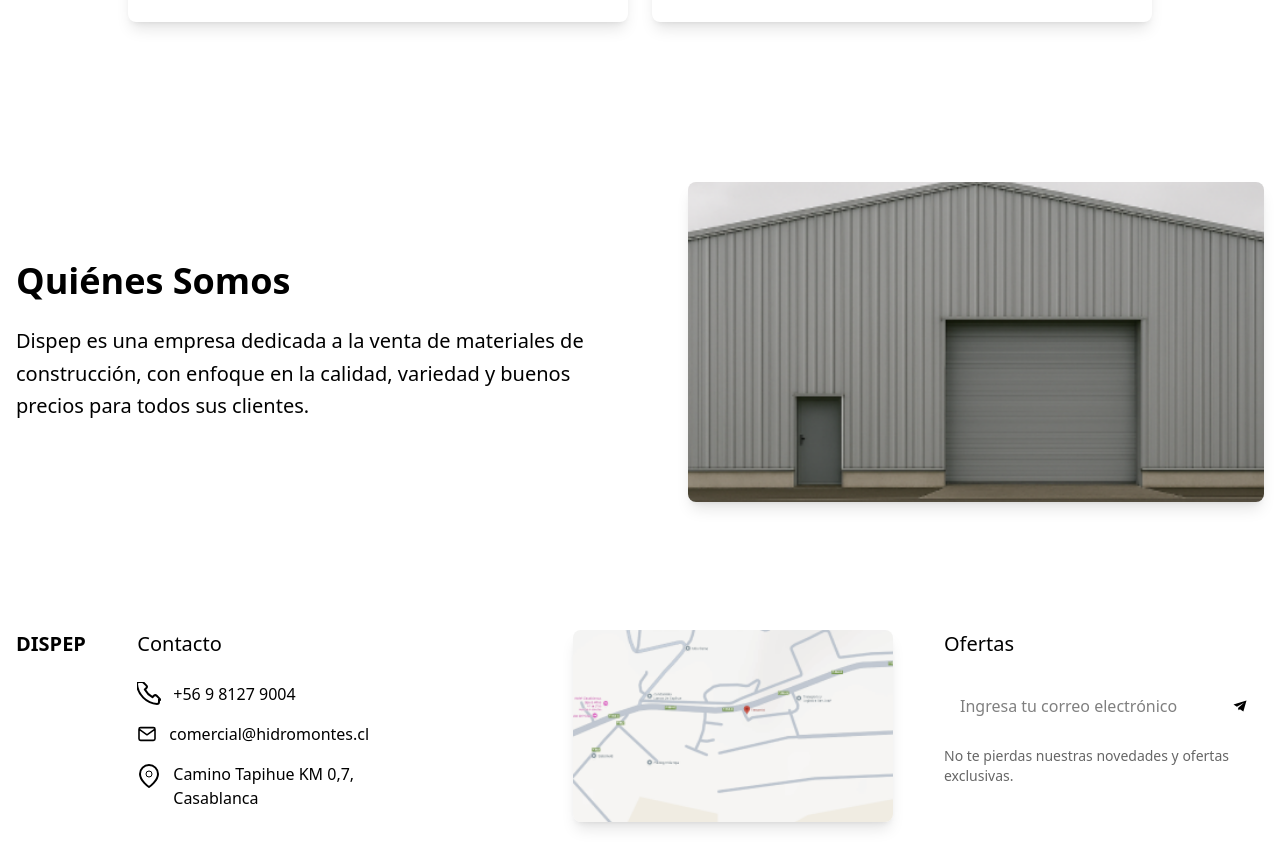
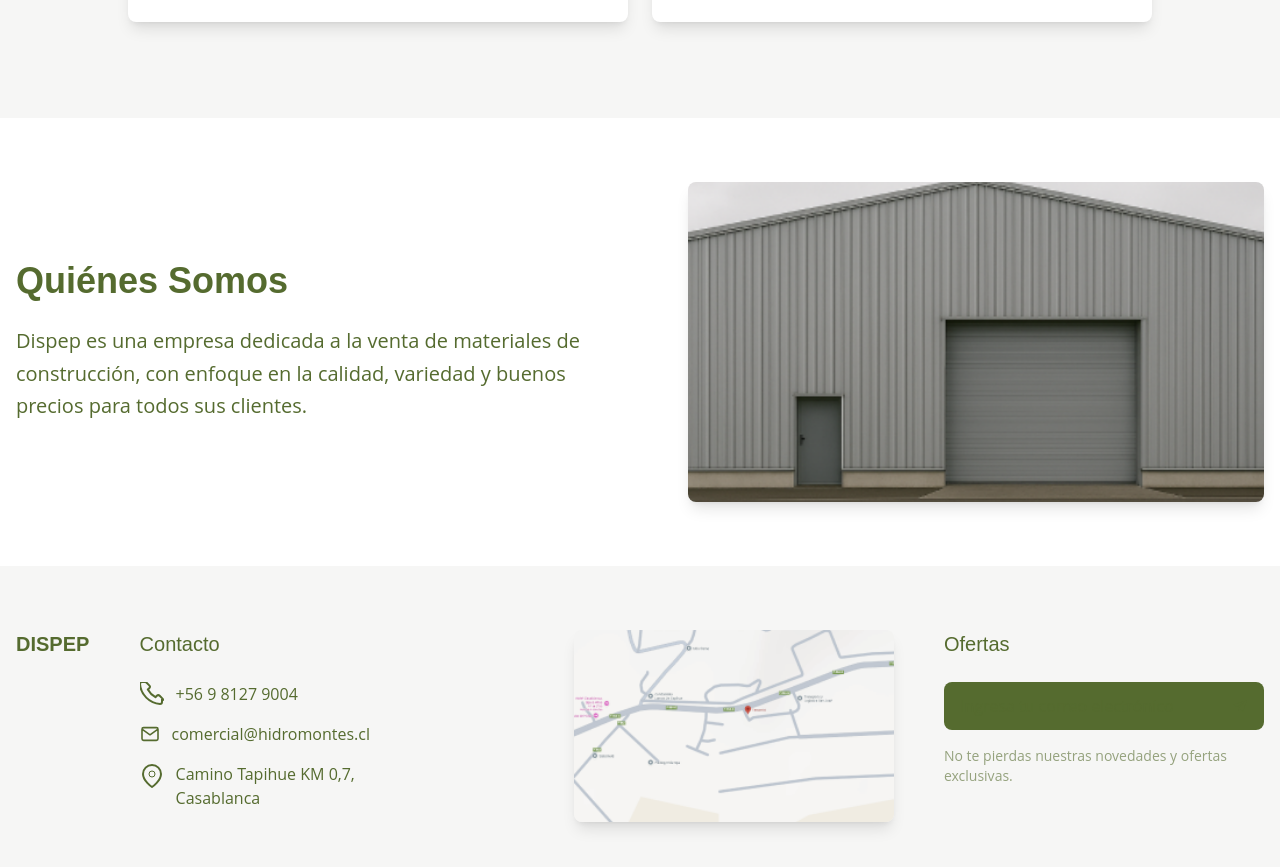
Before and after one commit to nicoestevez/dispep, a Next.js app: page / in a window 1280 px wide. Shown: the part 1453-2320 px from the top of the page. Built offline with nearby package versions, Linux system fonts and the light colour scheme.

Commit message:
refactor: enhance Tailwind CSS configuration and add custom styles to version 4

```diff
--- a/src/app/globals.css
+++ b/src/app/globals.css
@@ -1,8 +1,114 @@
-@import "tailwindcss";
+@import 'tailwindcss';
+
+@plugin 'tailwindcss-animate';
+
+@custom-variant dark (&:is(.dark *));
+
+@theme {
+  --font-montserrat: Montserrat, sans-serif;
+  --font-open-sans: Open Sans, sans-serif;
+
+  --color-dispep-primary: #556b2f;
+  --color-dispep-gray: #f6f6f5;
+  --color-dispep-white: #ffffff;
+
+  --color-border: hsl(var(--border));
+  --color-input: hsl(var(--input));
+  --color-ring: hsl(var(--ring));
+  --color-background: hsl(var(--background));
+  --color-foreground: hsl(var(--foreground));
+
+  --color-primary: hsl(var(--primary));
+  --color-primary-foreground: hsl(var(--primary-foreground));
+
+  --color-secondary: hsl(var(--secondary));
+  --color-secondary-foreground: hsl(var(--secondary-foreground));
+
+  --color-destructive: hsl(var(--destructive));
+  --color-destructive-foreground: hsl(var(--destructive-foreground));
+
+  --color-muted: hsl(var(--muted));
+  --color-muted-foreground: hsl(var(--muted-foreground));
+
+  --color-accent: hsl(var(--accent));
+  --color-accent-foreground: hsl(var(--accent-foreground));
+
+  --color-popover: hsl(var(--popover));
+  --color-popover-foreground: hsl(var(--popover-foreground));
+
+  --color-card: hsl(var(--card));
+  --color-card-foreground: hsl(var(--card-foreground));
+
+  --color-sidebar: hsl(var(--sidebar-background));
+  --color-sidebar-foreground: hsl(var(--sidebar-foreground));
+  --color-sidebar-primary: hsl(var(--sidebar-primary));
+  --color-sidebar-primary-foreground: hsl(var(--sidebar-primary-foreground));
+  --color-sidebar-accent: hsl(var(--sidebar-accent));
+  --color-sidebar-accent-foreground: hsl(var(--sidebar-accent-foreground));
+  --color-sidebar-border: hsl(var(--sidebar-border));
+  --color-sidebar-ring: hsl(var(--sidebar-ring));
+
+  --radius-lg: var(--radius);
+  --radius-md: calc(var(--radius) - 2px);
+  --radius-sm: calc(var(--radius) - 4px);
+
+  --animate-accordion-down: accordion-down 0.2s ease-out;
+  --animate-accordion-up: accordion-up 0.2s ease-out;
+
+  @keyframes accordion-down {
+    from {
+      height: 0;
+    }
+    to {
+      height: var(--radix-accordion-content-height);
+    }
+  }
+  @keyframes accordion-up {
+    from {
+      height: var(--radix-accordion-content-height);
+    }
+    to {
+      height: 0;
+    }
+  }
+}
+
+@utility container {
+  margin-inline: auto;
+  padding-inline: 2rem;
+  @media (width >= --theme(--breakpoint-sm)) {
+    max-width: none;
+  }
+  @media (width >= 1400px) {
+    max-width: 1400px;
+  }
+}
+
+/*
+  The default border color has changed to `currentcolor` in Tailwind CSS v4,
+  so we've added these compatibility styles to make sure everything still
+  looks the same as it did with Tailwind CSS v3.
+
+  If we ever want to remove these styles, we need to add an explicit border
+  color utility to any element that depends on these defaults.
+*/
+@layer base {
+  *,
+  ::after,
+  ::before,
+  ::backdrop,
+  ::file-selector-button {
+    border-color: var(--color-gray-200, currentcolor);
+  }
+}
 
 @layer base {
+  /**
+   * Tailwind CSS theme
+   * tailwind.config.ts expects the following color variables to be expressed as HSL values.
+   * A different format will require also updating the theme in tailwind.config.ts.
+  */
   :root {
-    /* Colores claros */
     --background: 0 0% 100%;
     --foreground: 222.2 84% 4.9%;
 
@@ -34,12 +140,19 @@
     --radius: 0.5rem;
 
     --sidebar-background: 0 0% 98%;
+
     --sidebar-foreground: 240 5.3% 26.1%;
+
     --sidebar-primary: 240 5.9% 10%;
+
     --sidebar-primary-foreground: 0 0% 98%;
+
     --sidebar-accent: 240 4.8% 95.9%;
+
     --sidebar-accent-foreground: 240 5.9% 10%;
+
     --sidebar-border: 220 13% 91%;
+
     --sidebar-ring: 217.2 91.2% 59.8%;
   }
 
@@ -71,7 +184,6 @@
     --border: 217.2 32.6% 17.5%;
     --input: 217.2 32.6% 17.5%;
     --ring: 212.7 26.8% 83.9%;
-
     --sidebar-background: 240 5.9% 10%;
     --sidebar-foreground: 240 4.8% 95.9%;
     --sidebar-primary: 224.3 76.3% 48%;
@@ -81,20 +193,14 @@
     --sidebar-border: 240 3.7% 15.9%;
     --sidebar-ring: 217.2 91.2% 59.8%;
   }
+}
 
-  /* * {
+@layer base {
+  * {
     @apply border-border;
   }
 
   body {
     @apply bg-background text-foreground;
-    font-family: var(--font-sans, Arial, Helvetica, sans-serif);
-  } */
+  }
 }
-
-@theme inline {
-  --color-background: var(--background);
-  --color-foreground: var(--foreground);
-  --font-sans: var(--font-geist-sans);
-  --font-mono: var(--font-geist-mono);
-}
```
